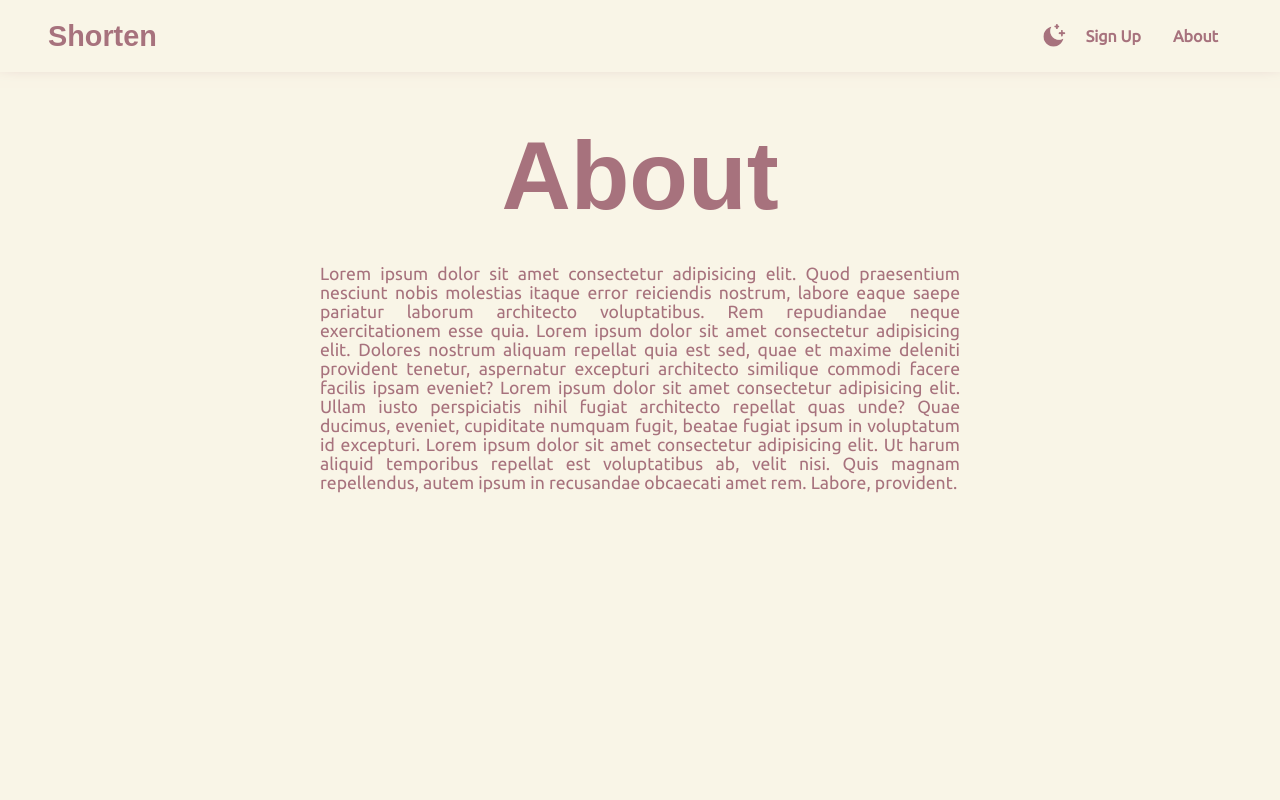
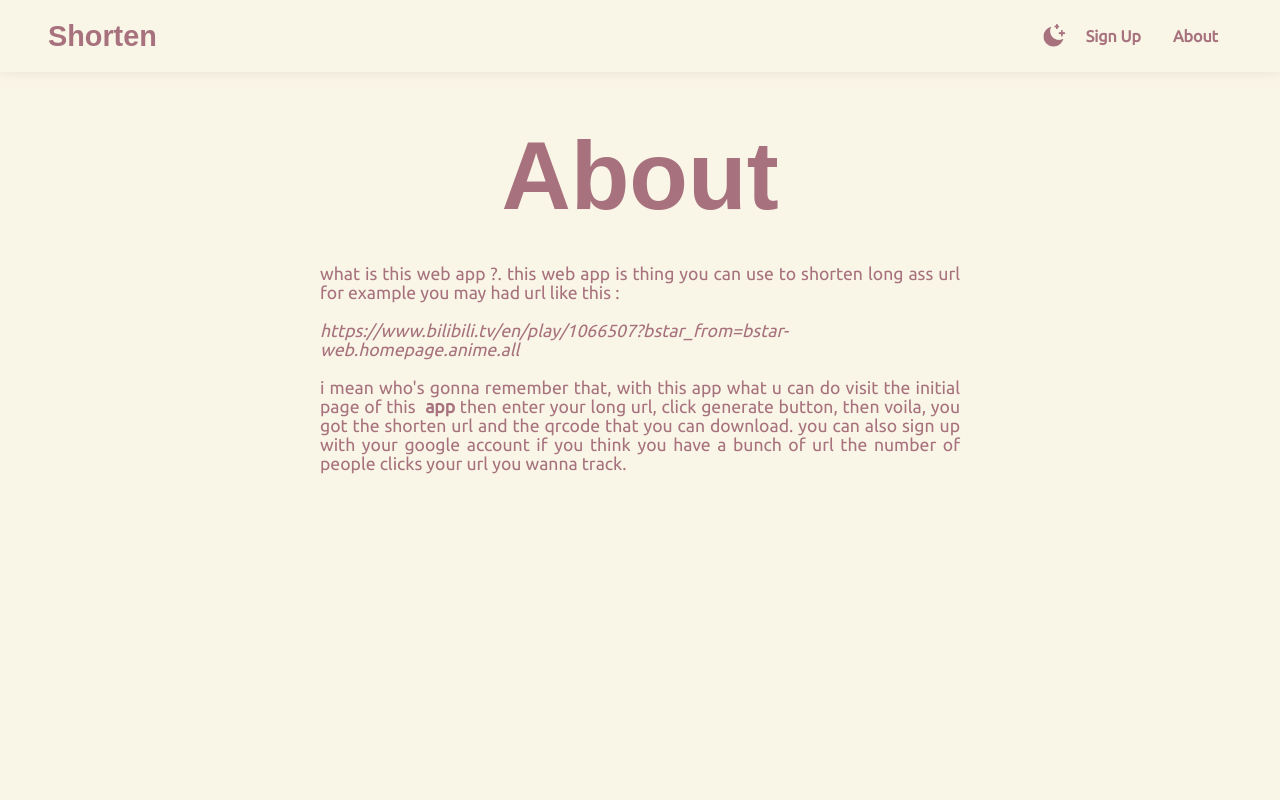
Before and after one commit to vorxsaken/shorten-url, a Next.js app: page /about in a window 1280 px wide. Shown: the top 800 px of the page. Built offline with nearby package versions, Linux system fonts and the light colour scheme; no server answers; a web font is replaced by a local one.

Commit message:
chore: update about page

```diff
--- a/pages/about.tsx
+++ b/pages/about.tsx
@@ -1,5 +1,6 @@
 import Layout from "@/components/Layout"
 import { charm } from "@/utils";
+import Link from "next/link";
 
 export default function about() {
   return (
@@ -10,14 +11,17 @@ export default function about() {
                     About
                 </div>
             </div>
-            <div className="body">
+            <article className="body">
                 <div className="about">
-                    Lorem ipsum dolor sit amet consectetur adipisicing elit. Quod praesentium nesciunt nobis molestias itaque error reiciendis nostrum, labore eaque saepe pariatur laborum architecto voluptatibus. Rem repudiandae neque exercitationem esse quia.
-                    Lorem ipsum dolor sit amet consectetur adipisicing elit. Dolores nostrum aliquam repellat quia est sed, quae et maxime deleniti provident tenetur, aspernatur excepturi architecto similique commodi facere facilis ipsam eveniet?
-                    Lorem ipsum dolor sit amet consectetur adipisicing elit. Ullam iusto perspiciatis nihil fugiat architecto repellat quas unde? Quae ducimus, eveniet, cupiditate numquam fugit, beatae fugiat ipsum in voluptatum id excepturi.
-                    Lorem ipsum dolor sit amet consectetur adipisicing elit. Ut harum aliquid temporibus repellat est voluptatibus ab, velit nisi. Quis magnam repellendus, autem ipsum in recusandae obcaecati amet rem. Labore, provident.
+                    what is this web app ?. this web app is thing you can use to shorten long ass url
+                    for example you may had url like this : <br /><br />
+                     <i>https://www.bilibili.tv/en/play/1066507?bstar_from=bstar-web.homepage.anime.all</i> <br /><br />
+                    i mean who's gonna remember that, with this app what u can do visit the initial page of this &nbsp;
+                    <Link style={{fontWeight: 'bolder'}} href="/">app</Link> then enter your long url, click generate button, then voila, you got the shorten url
+                    and the qrcode that you can download. you can also sign up with your google account if you think you have
+                    a bunch of url the number of people clicks your url you wanna track.
                 </div>
-            </div>
+            </article>
         </div>
     </Layout>
   )
```
Also changed, not shown: styles/globals.css (line endings or trailing spaces).
